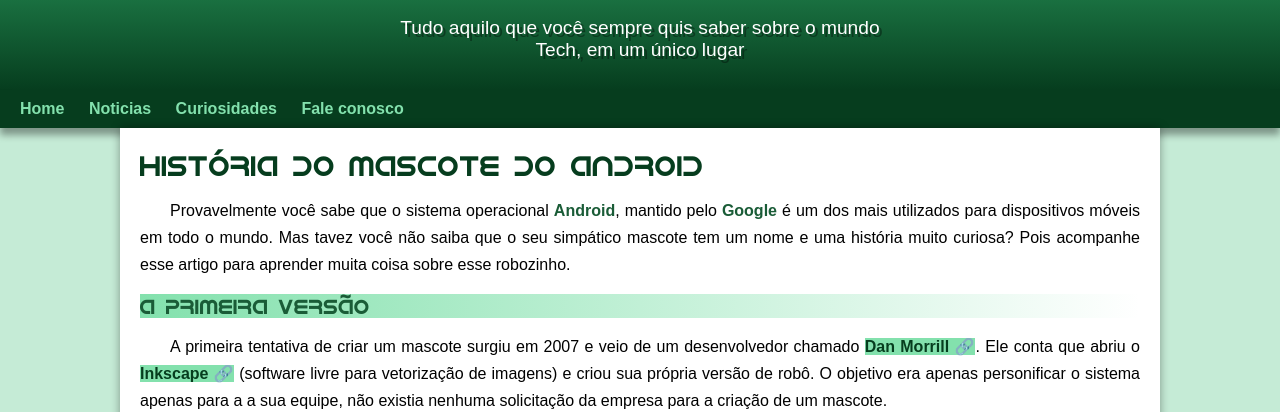
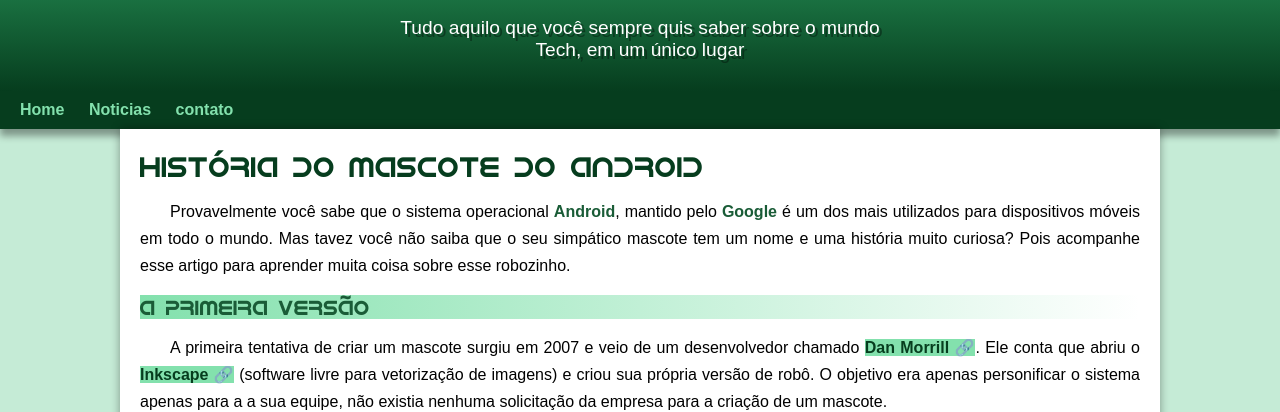
Before and after one commit to SamuelSilva0/desafio_10, a plain HTML site: page index.html in a window 1280 px wide. Shown: the part 100-512 px from the top of the page. Drawn offline with Linux system fonts and the light colour scheme.

Commit message:
atualização

```diff
--- a/index.html
+++ b/index.html
@@ -16,8 +16,7 @@
     <nav>
         <a href="#">Home</a>
         <a href="#">Noticias</a>
-        <a href="#">Curiosidades</a>
-        <a href="#">Fale conosco</a>
+        <a href="#">contato</a>
     </nav>
     <main>
         <article>
--- a/style.css/style.css
+++ b/style.css/style.css
@@ -55,7 +55,7 @@ header > p {
     padding-right: 10px;
     padding-left: 10px;
     margin: auto;
-    margin-bottom: 30px;
+    padding-bottom: 30px;
     text-shadow: 3px 3px rgba(0, 0, 0, 0.363);
 }
 
```
